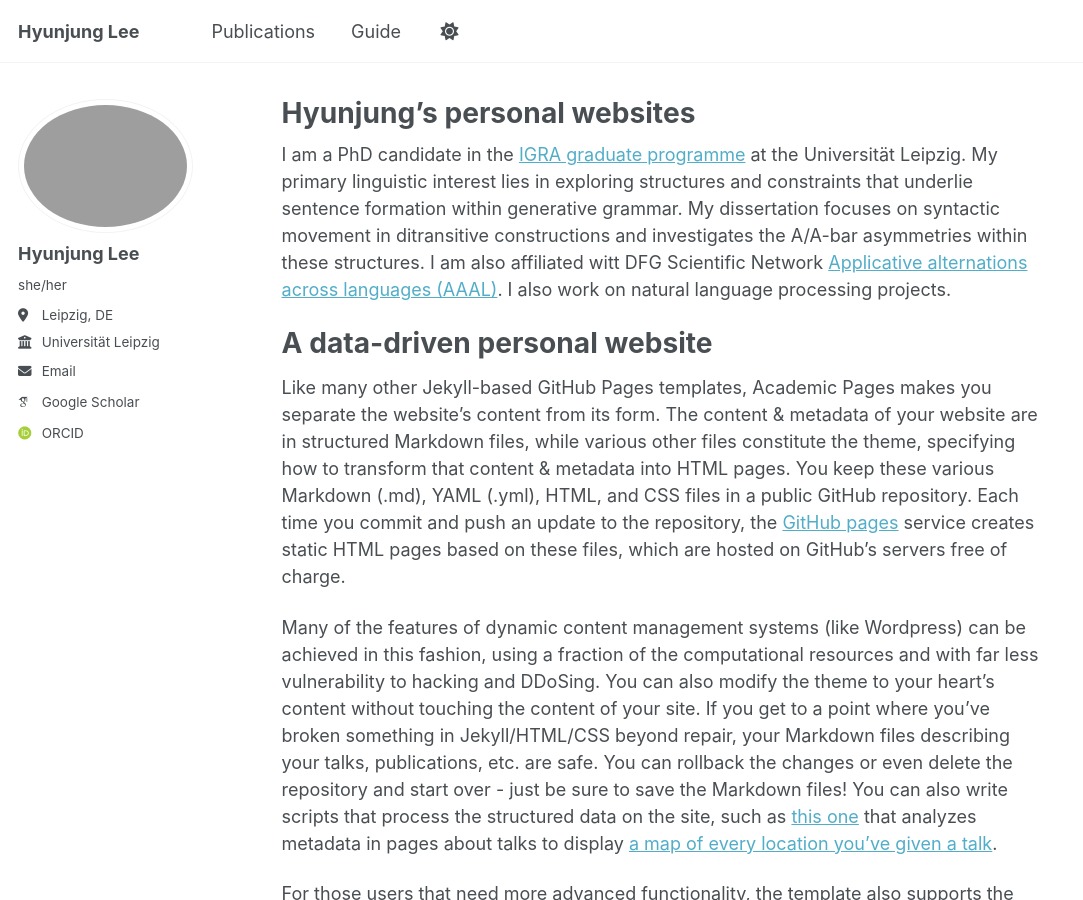
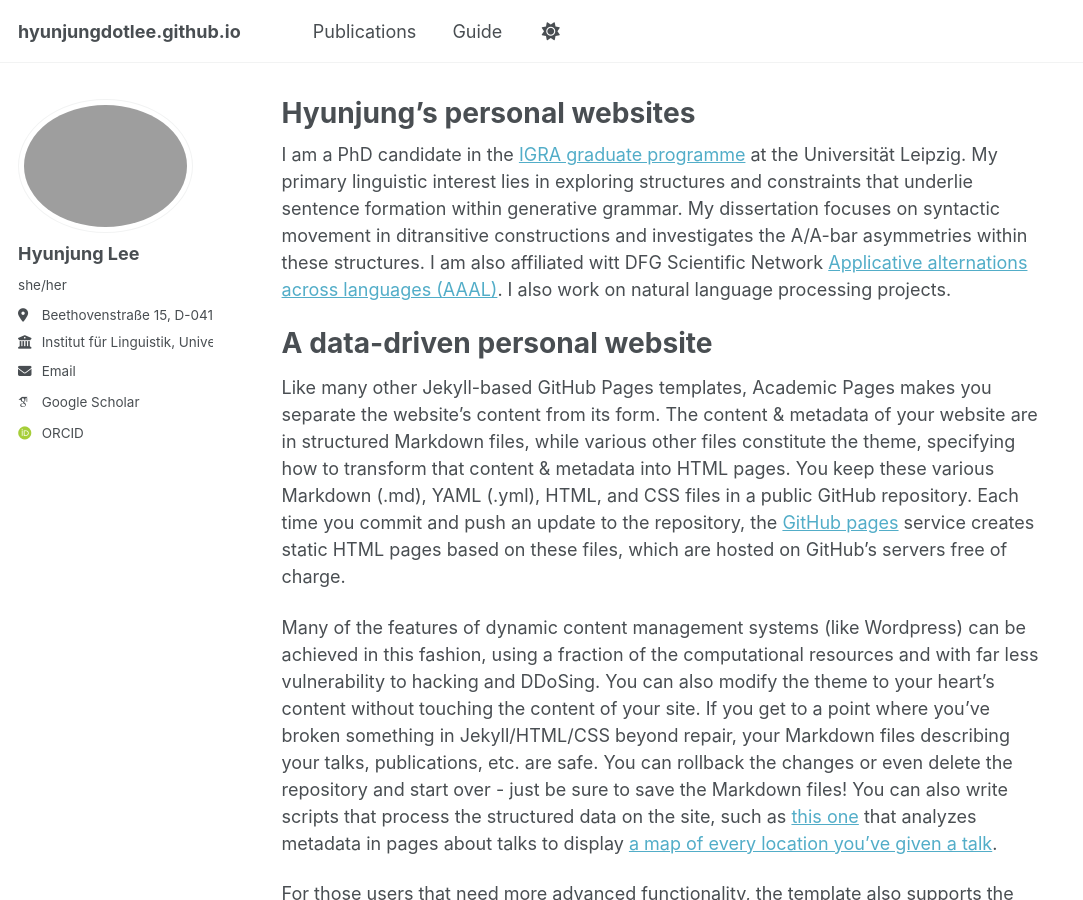
Before and after one commit to hyunjungdotlee/hyunjungdotlee.github.io, a Jekyll site: the page built from _pages/about.md, in a window 1280 px wide and 900 px high. Shown: the whole window, without its empty margins (0-1083 px from the left). Built offline with Jekyll 4.4.1, drawn with Linux system fonts in a browser that asks for light colours; some web fonts are replaced; a script that is not in the unit is left out.

Commit message:
Update _config.yml

```diff
--- a/_config.yml
+++ b/_config.yml
@@ -9,7 +9,7 @@
 # Basic Site Settings
 locale                   : "en-US"
 site_theme               : "default"
-title                    : "Hyunjung Lee"
+title                    : # "Hyunjung Lee"
 title_separator          : "-"
 name                     : &name "Hyunjung Lee"
 description              : &description "personal description"
@@ -26,10 +26,10 @@ author:
   name             : "Hyunjung Lee"
   pronouns         :  "she/her"
   bio              : # "Short biography for the left-hand sidebar"
-  location         : "Leipzig, DE"
-  employer         : "Universität Leipzig"
+  location         : "Beethovenstraße 15, D-04107 Leipzig, DE"
+  employer         : "Institut für Linguistik, Universität Leipzig"
   uri              : # URL
-  email            : "none@example.org"
+  email            : "hyunjung.lee@uni-leipzig.de"
 
   # Academic websites
   academia         : # URL
```
